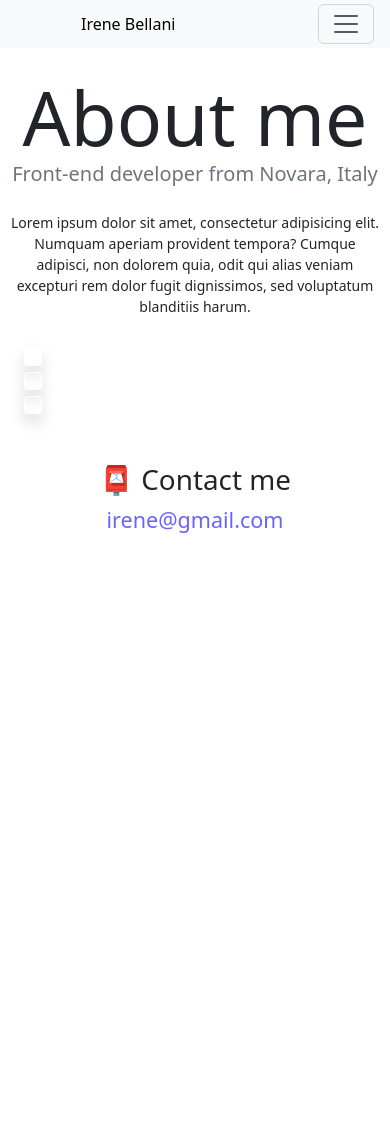
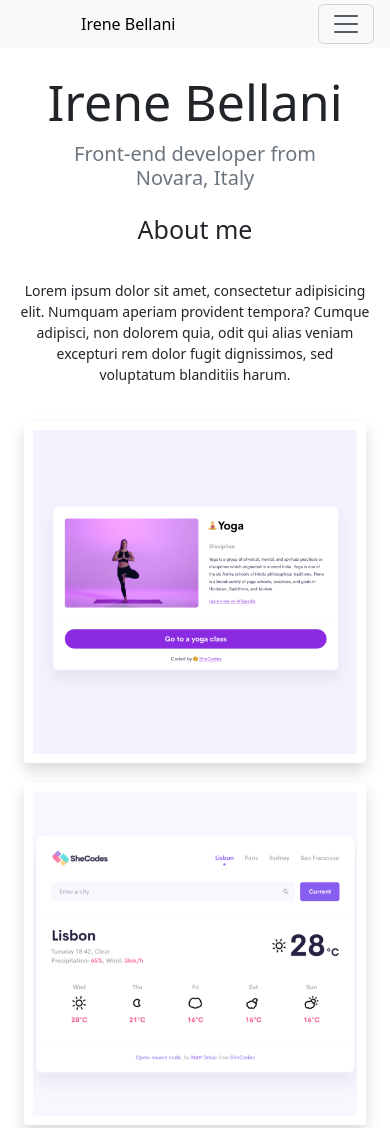
Before and after one commit to Ireb91/Aboutme, a plain HTML site: page about.html in a window 390 px wide. Shown: the top 1128 px of the page. Before the commit the page ends 844 px from the top, so only its background shows below. Drawn offline with nearby package versions, Linux system fonts and the light colour scheme.

Commit message:
Media queries applied

```diff
--- a/about.html
+++ b/about.html
@@ -1,5 +1,5 @@
 <!DOCTYPE html>
-<html lang="en">
+<html lang="en" class="aboutpage">
   <head>
     <meta charset="UTF-8" />
     <meta http-equiv="X-UA-Compatible" content="IE=edge" />
@@ -10,7 +10,11 @@
       href="https://cdn.jsdelivr.net/npm/bootstrap@5.3.0-alpha3/dist/css/bootstrap.min.css"
     />
     <script src="	https://cdn.jsdelivr.net/npm/bootstrap@5.3.0-alpha3/dist/js/bootstrap.bundle.min.js"></script>
-    <title>About Irene Bellani</title>
+    <meta
+      name="description"
+      content="Irene Bellani, front end developer from Novara, Italy"
+    />
+    <title>Front end developer - about me - Irene Bellani</title>
   </head>
   <body>
     <nav class="navbar navbar-expand-lg bg-body-tertiary fs-small p-1">
@@ -42,10 +46,11 @@
         </div>
       </div>
     </nav>
-    <h1 class="text-center fs-big mt-4 mb-0">About me</h1>
+    <h1 class="text-center fs-big mt-4 mb-0">Irene Bellani</h1>
     <h3 class="text-center fs-5 m-0 p-0 text-secondary">
       Front-end developer from Novara, Italy
     </h3>
+    <h2 class="text-center fs-medium mt-4">About me</h2>
     <div class="about-paragraphs mt-3 mb-3">
       <p>
         Lorem ipsum dolor sit amet, consectetur adipisicing elit. Numquam
@@ -57,22 +62,33 @@
     <div class="container px-4 mt-0 pt-0">
       <div class="row mb-5">
         <div class="col-sm-4">
-          <img src="images/yoga.png" alt="" / class="img-fluid p-2 border
-          border-1 border-white rounded-1 shadow">
+          <img
+            src="/images/yoga.png"
+            alt="Yoga App"
+            class="img-fluid p-2 border border-1 border-white rounded-1 shadow"
+          />
         </div>
         <div class="col-sm-4">
-          <img src="images/weather.png" alt="" / class="img-fluid p-2 border
-          border-1 border-white rounded-1 shadow">
+          <img
+            src="/images/weather.png"
+            alt="Weather App"
+            class="img-fluid p-2 border border-1 border-white rounded-1 shadow"
+          />
         </div>
         <div class="col-sm-4">
-          <img src="images/yogurt.png" alt="" / class="img-fluid p-2 border
-          border-1 border-white rounded-1 shadow">
+          <img
+            src="/images/yogurt.png"
+            alt="Yogurt App"
+            class="yogurt-app img-fluid p-2 border border-1 border-white rounded-1 shadow"
+          />
         </div>
       </div>
     </div>
     <div id="contact">
       <h2 class="text-center fs-1">📮 Contact me</h2>
-      <a href="mailto:[email]" class="email-link fs-4 mb-4"> irene@gmail.com</a>
+      <a href="mailto:[email]" class="email-link fs-4 mb-4" title="Email">
+        irene@gmail.com</a
+      >
     </div>
   </body>
 </html>
--- a/style.css
+++ b/style.css
@@ -113,3 +113,50 @@ p {
 button:hover {
   color: #0a5ad9 !important;
 }
+
+.app-description {
+  font-size: 16px !important;
+}
+
+@media (max-width: 700px) {
+  h1 {
+    font-size: 50px !important;
+  }
+  h2 {
+    font-size: 25px !important;
+  }
+  .aboutpage h3 {
+    font-size: 20px !important;
+    text-align: center;
+    max-width: 300px !important;
+    display: block !important;
+    margin: 10px auto 0 !important;
+  }
+  .aboutpage p {
+    margin: 20px;
+    text-align: center;
+  }
+  .aboutpage img {
+    margin-bottom: 20px;
+  }
+  .aboutpage .yogurt-app {
+    margin-bottom: 0px;
+  }
+  .overviewpage h3 {
+    font-size: 20px !important;
+    text-align: center;
+    max-width: 300px !important;
+    display: block !important;
+    margin: 10px auto 0 !important;
+  }
+
+  .overviewpage h2,
+  p {
+    text-align: center;
+  }
+
+  .overviewpage .app-button {
+    display: block;
+    margin: 0 auto;
+  }
+}
```
Also changed, not shown: index.html (+37 -14 lines), images/weather.png (added), images/yoga.png (added), images/yogurt.png (added).
